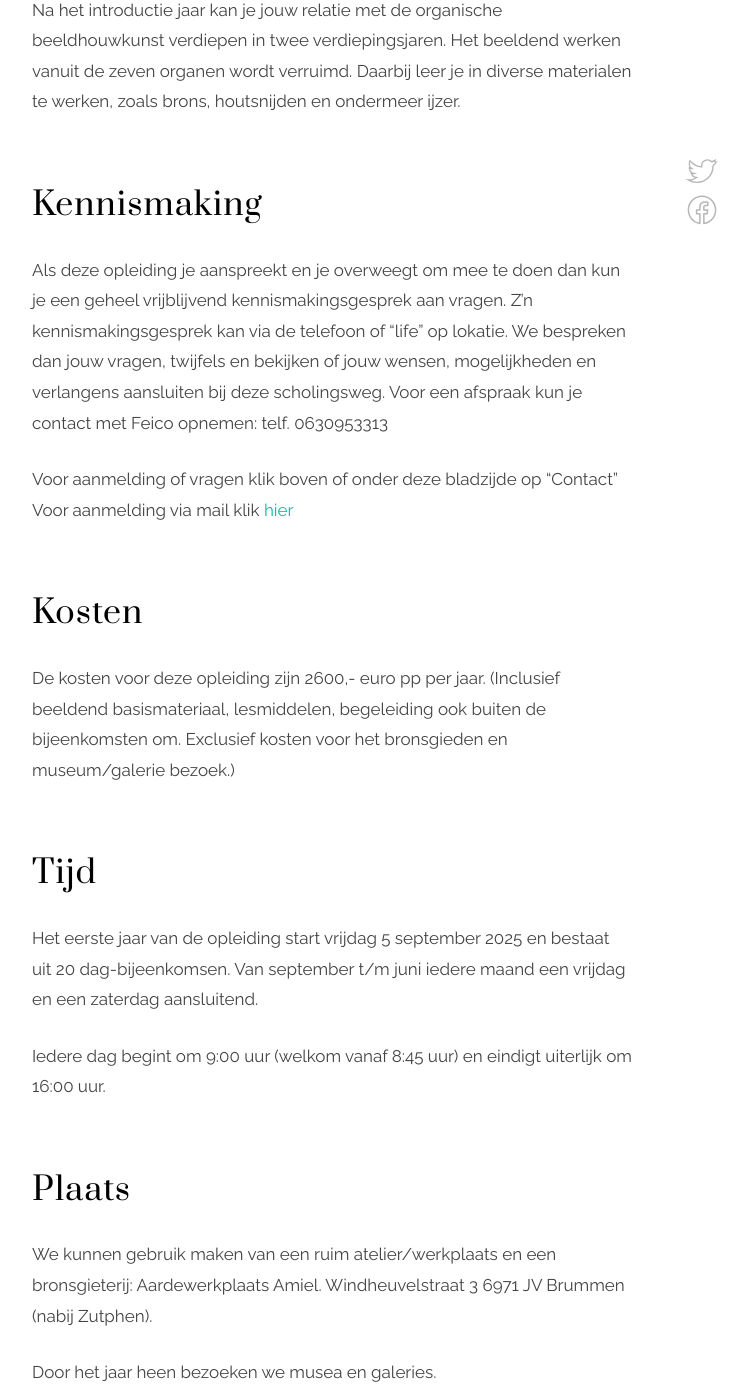
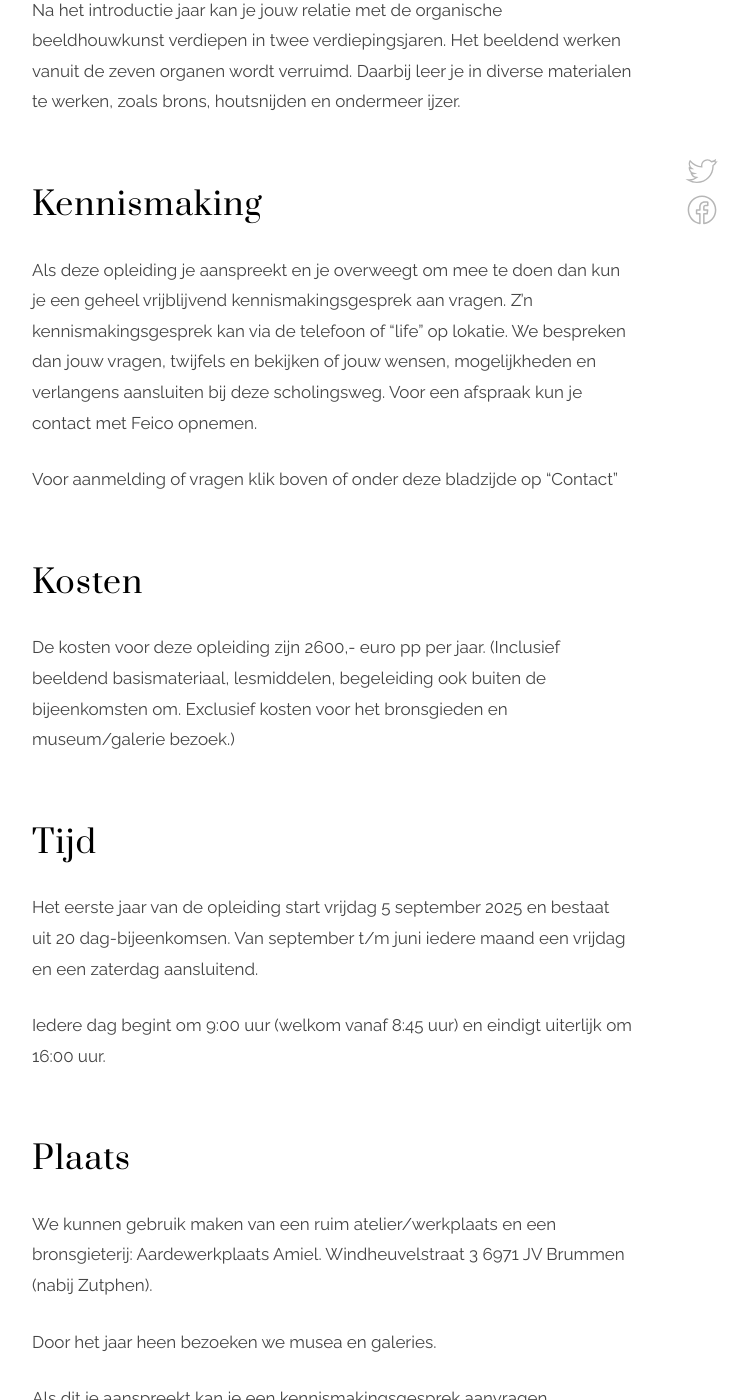
Before and after one commit to feicohajonides2020/feicohajonides2020.github.io, a Jekyll site: the page built from _posts/2019-09-03- Opleiding Organische Beeldhouwkunst.md, in a window 1280 px wide and 1400 px high, scrolled down 2367 px. Shown: the whole window, without its empty margins (308-1056 px from the left). Built offline with Jekyll 4.4.1, drawn with Linux system fonts in a browser that asks for light colours; some of the changed text lies outside the part shown.

Commit message:
Update 2019-09-03- Opleiding Organische Beeldhouwkunst.md

```diff
--- a/_posts/2019-09-03- Opleiding Organische Beeldhouwkunst.md
+++ b/_posts/2019-09-03- Opleiding Organische Beeldhouwkunst.md
@@ -33,10 +33,9 @@ Na het introductie jaar kan je jouw relatie met de organische beeldhouwkunst ver
 ## Kennismaking
 
 Als deze opleiding je aanspreekt en je overweegt om mee te doen dan kun je een geheel vrijblijvend kennismakingsgesprek aan vragen. Z'n kennismakingsgesprek kan via de telefoon of "life" op lokatie.  We bespreken dan jouw vragen, twijfels en bekijken of jouw wensen, mogelijkheden en verlangens aansluiten bij deze scholingsweg.
-Voor een afspraak kun je contact met Feico opnemen: telf. 0630953313
+Voor een afspraak kun je contact met Feico opnemen.
 
 Voor aanmelding of vragen klik boven of onder deze bladzijde op "Contact"
-Voor aanmelding via mail klik [hier](contact.md)
 
 
 ## Kosten
@@ -61,7 +60,8 @@ Door het jaar heen bezoeken we musea en galeries.
 
 Als dit je aanspreekt kan je een kennismakingsgesprek aanvragen.
 
-Voor aanmelding via mail klik [hier](contact.md)
+Voor aanmelding of vragen klik boven of onder deze bladzijde op "Contact"
+
 
 
 
```
